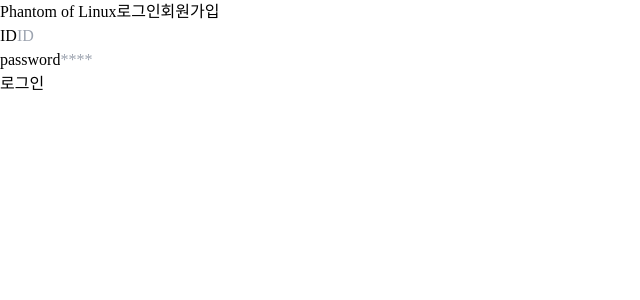
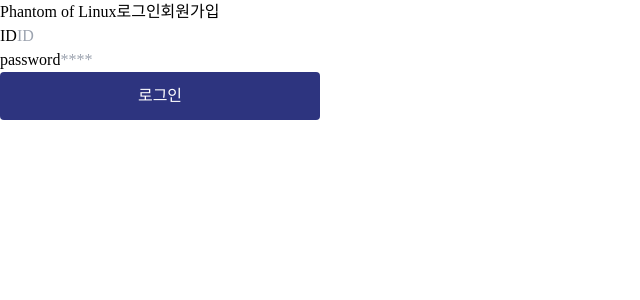
Before and after one commit to PhantomOfLINUX/POL_Front, a Next.js app: page /login in a window 1280 px wide. Shown: the top 300 px of the page, without its empty margins (0-640 px from the left). Built offline with nearby package versions, Linux system fonts and the light colour scheme; no server answers; a web font is replaced by a local one.

Commit message:
feat: login and sign button tailwind이용

```diff
--- a/src/app/globals.css
+++ b/src/app/globals.css
@@ -12,3 +12,15 @@ body{
     font-weight: normal;
     font-style: normal;
 }
+
+@layer components {
+    .loginSignUp {
+      @apply ;
+    }
+    .loginSignUpBtn {
+      @apply w-80 h-12 bg-my-blue text-white rounded;
+    }
+  }
+
+
+/* 입력 박스 */
--- a/src/components/login/LoginForm.tsx
+++ b/src/components/login/LoginForm.tsx
@@ -11,7 +11,7 @@ const LoginForm = () => {
         <form onSubmit={e=>signInLocally(e,id,password)}>
             <LoginInput label="ID" type="text" placeholder="ID" onChange={setId}/>
             <LoginInput label="password" type="password" placeholder="****"  onChange={setPassword}/>
-            <button>로그인</button>
+            <button className="loginSignUpBtn">로그인</button>
         </form>
     )
 }
--- a/tailwind.config.js
+++ b/tailwind.config.js
@@ -8,7 +8,11 @@ module.exports = {
     "./src/**/*.{js,ts,jsx,tsx,mdx}",
   ],
   theme: {
-    extend: {},
+    extend: {
+      backgroundColor: {
+        "my-blue": "#2D347F",
+      },
+    },
   },
   plugins: [],
 };
```
